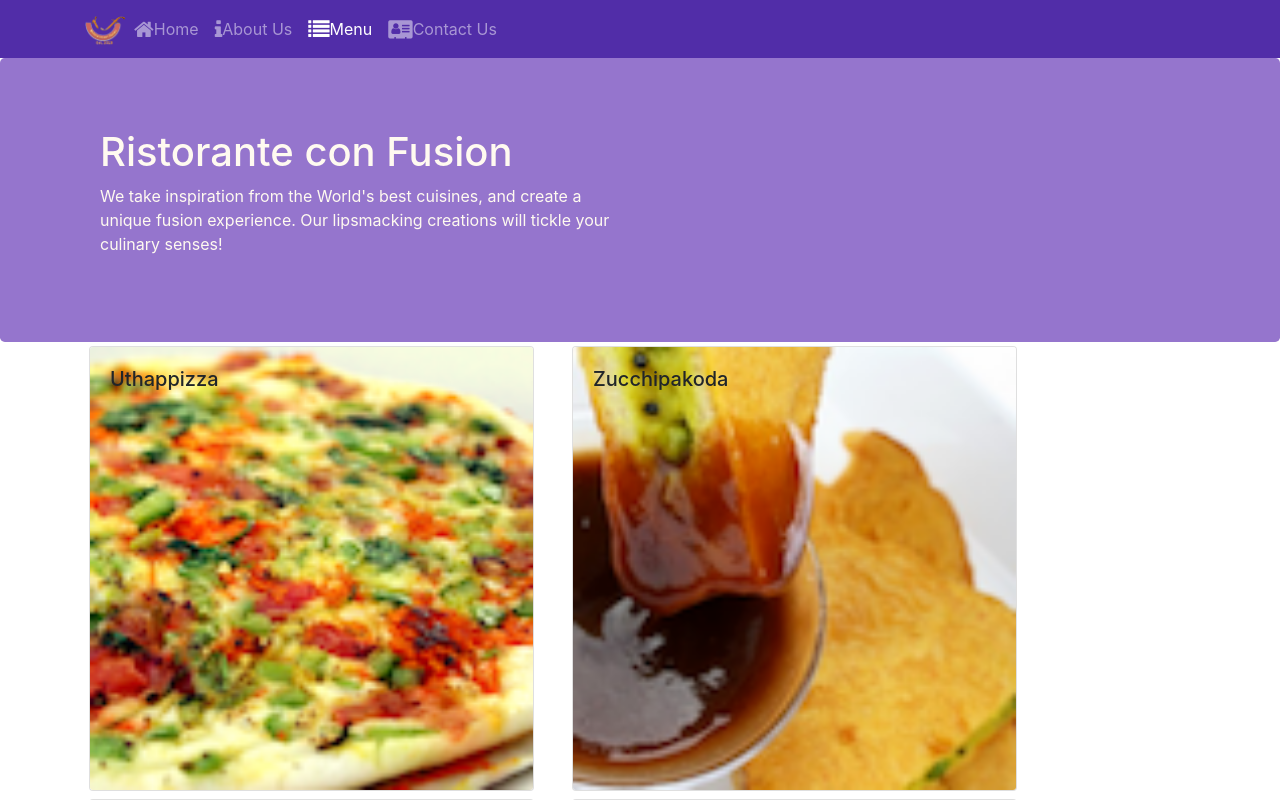
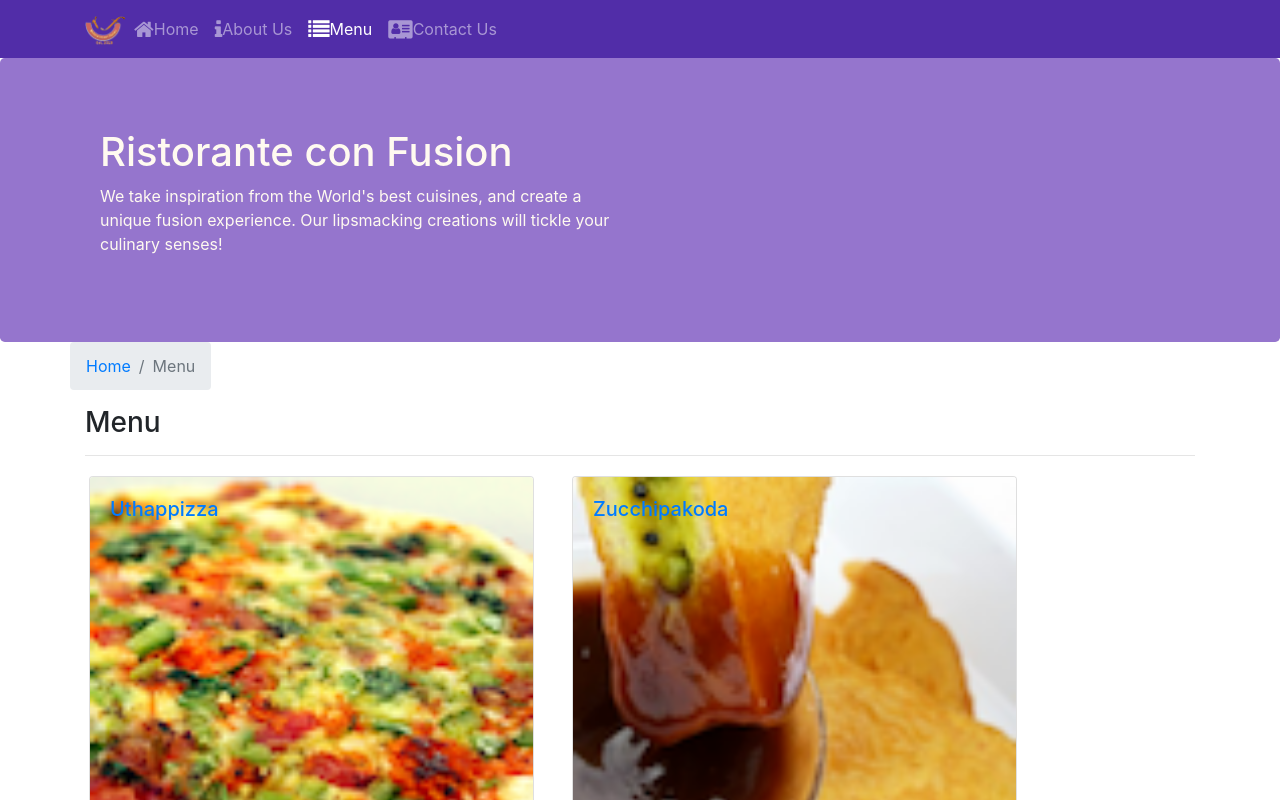
Before and after one commit to ihafkenschiel/react-coursera, a React (Create React App) app in the folder confusion/: page /menu in a window 1280 px wide. Shown: the top 800 px of the page. Built offline with nearby package versions, Linux system fonts and the light colour scheme.

Commit message:
Single page applications part 2 working

```diff
--- a/confusion/src/components/ContactComponent.js
+++ b/confusion/src/components/ContactComponent.js
@@ -1,7 +1,23 @@
 import React from 'react';
+import {Breadcrumb, BreadcrumbItem} from 'reactstrap';
+import {Link} from 'react-router-dom';
 
 function Contact(props) {
   return (<div className="container">
+
+    <div className="row">
+      <Breadcrumb>
+        <BreadcrumbItem>
+          <Link to="/home">Home</Link>
+        </BreadcrumbItem>
+        <BreadcrumbItem active="active">Contact Us</BreadcrumbItem>
+      </Breadcrumb>
+      <div className="col-12">
+        <h3>Contact Us</h3>
+        <hr/>
+      </div>
+    </div>
+
     <div className="row row-content">
       <div className="col-12">
         <h3>Location Information</h3>
--- a/confusion/src/components/DishdetailComponent.js
+++ b/confusion/src/components/DishdetailComponent.js
@@ -1,63 +1,83 @@
 import React from 'react';
-import { Card, CardImg, CardBody, CardTitle, CardText } from 'reactstrap';
+import {
+  Card,
+  CardImg,
+  CardText,
+  CardBody,
+  CardTitle,
+  Breadcrumb,
+  BreadcrumbItem
+} from 'reactstrap';
+import {Link} from 'react-router-dom';
 
-
-  function RenderDish( {dish} ) {
-      return (
-        <div className="col-12 col-md-5 m-1">
+function RenderDish({dish}) {
+  return (<div className="col-12 col-md-5 m-1">
     <Card>
-            <CardImg width="100%" src={dish.image} alt={dish.name} />
+      <CardImg width="100%" src={dish.image} alt={dish.name}/>
       <CardBody>
         <CardTitle>{dish.name}</CardTitle>
         <CardText>{dish.description}</CardText>
       </CardBody>
     </Card>
-        </div>
-      );
+  </div>);
 }
 
-  function RenderComments( {comments} ) {
+function RenderComments({comments}) {
   if (comments != null) {
 
-      const commentsHTML = comments.map((comment) => {
-        return (
-          <ul key={comment.id} className="list-unstyled">
-            <li className="mt-3">{comment.comment}</li>
-            <li className="mt-3">-- {comment.author}, {new Intl.DateTimeFormat('en-US', { year: 'numeric', month: 'short', day: '2-digit'}).format(new Date(Date.parse(comment.date)))}</li>
+    return (<div className="col-12 col-md-5 m-1">
+      <h4>Comments</h4>
+      <ul className="list-unstyled">
+        {
+          comments.map((comment) => {
+            return (<li key={comment.id}>
+              <p>{comment.comment}</p>
+              <p>-- {comment.author}, {
+                  new Intl.DateTimeFormat('en-US', {
+                    year: 'numeric',
+                    month: 'short',
+                    day: '2-digit'
+                  }).format(new Date(Date.parse(comment.date)))
+                }</p>
+            </li>);
+          })
+        }
       </ul>
-        );
-      });
+    </div>);
 
-      return (
-        <div className="col-12 col-md-5 m-1">
-          <h4>Comments</h4>
-          {commentsHTML}
-        </div>
-      );
   } else {
-      return (
-        <div></div>
-      );
+    return (<div></div>);
   }
 }
 
 const DishDetail = (props) => {
 
   if (props.dish != null) {
-      return (
-        <div className="container">
+    return (<div className="container">
       <div className="row">
-            <RenderDish dish={props.dish} />
-            <RenderComments comments={props.dish.comments} />
+        <Breadcrumb>
+          <BreadcrumbItem>
+            <Link to="/menu">Menu</Link>
+          </BreadcrumbItem>
+          <BreadcrumbItem active="active">{props.dish.name}</BreadcrumbItem>
+        </Breadcrumb>
+        <div className="col-12">
+          <h3>{props.dish.name}</h3>
+          <hr/>
         </div>
       </div>
-      )
+      <div className="row">
+        <div className="col-12 col-md-5 m-1">
+          <RenderDish dish={props.dish}/>
+        </div>
+        <div className="col-12 col-md-5 m-1">
+          <RenderComments comments={props.comments}/>
+        </div>
+      </div>
+    </div>);
   } else {
-      return (
-        <div></div>
-      );
+    return (<div></div>);
   }
 }
 
-
 export default DishDetail;
--- a/confusion/src/components/MainComponent.js
+++ b/confusion/src/components/MainComponent.js
@@ -1,15 +1,15 @@
-import React, { Component } from 'react';
+import React, {Component} from 'react';
 import Home from './HomeComponent';
 import Header from './HeaderComponent';
 import Footer from './FooterComponent';
 import Menu from './MenuComponent';
 import Contact from './ContactComponent';
-//import DishDetail from './DishdetailComponent';
-import { DISHES } from '../shared/dishes';
-import { COMMENTS } from '../shared/comments';
-import { PROMOTIONS } from '../shared/promotions';
-import { LEADERS } from '../shared/leaders';
-import { Switch, Route, Redirect } from 'react-router-dom';
+import DishDetail from './DishdetailComponent';
+import {DISHES} from '../shared/dishes';
+import {COMMENTS} from '../shared/comments';
+import {PROMOTIONS} from '../shared/promotions';
+import {LEADERS} from '../shared/leaders';
+import {Switch, Route, Redirect} from 'react-router-dom';
 
 class Main extends Component {
 
@@ -24,33 +24,30 @@ class Main extends Component {
   }
 
   onDishSelect(dishId) {
-    this.setState({ selectedDish: dishId});
+    this.setState({selectedDish: dishId});
   }
 
   render() {
 
     const HomePage = () => {
-      return(
-        <Home
-          dish={ this.state.dishes.filter( (dish) => dish.featured )[0] }
-          promotion={ this.state.promotions.filter( (promo) => promo.featured )[0] }
-          leader={ this.state.leaders.filter( (leader) => leader.featured )[0] }
-         />
-      );
-    }
+      return (<Home dish={this.state.dishes.filter((dish) => dish.featured)[0]} promotion={this.state.promotions.filter((promo) => promo.featured)[0]} leader={this.state.leaders.filter((leader) => leader.featured)[0]}/>);
+    };
 
-    return (
-      <div>
-        <Header />
-        <Switch>
-          <Route path="/home" component={HomePage} />
-          <Route exact path="/menu" component={ () => <Menu dishes={this.state.dishes} />} />
-          <Route exact path="/contactus" component={Contact} />
-          <Redirect to="/home" />
-        </Switch>
-        <Footer />
-      </div>
-    );
+    const DishWithId = ({match}) => {
+      return (<DishDetail dish={this.state.dishes.filter((dish) => dish.id === parseInt(match.params.dishId, 10))[0]} comments={this.state.comments.filter((comment) => comment.dishId === parseInt(match.params.dishId, 10))}/>);
+    };
+
+    return (<div>
+      <Header/>
+      <Switch>
+        <Route path="/home" component={HomePage}/>
+        <Route exact="exact" path="/menu" component={() => <Menu dishes={this.state.dishes}/>}/>
+        <Route path='/menu/:dishId' component={DishWithId}/>
+        <Route exact="exact" path="/contactus" component={Contact}/>
+        <Redirect to="/home"/>
+      </Switch>
+      <Footer/>
+    </div>);
   }
 }
 
--- a/confusion/src/components/MenuComponent.js
+++ b/confusion/src/components/MenuComponent.js
@@ -1,34 +1,50 @@
 import React from 'react';
-import { Card, CardImg, CardImgOverlay, CardTitle } from 'reactstrap';
+import {
+  Card,
+  CardImg,
+  CardImgOverlay,
+  CardTitle,
+  Breadcrumb,
+  BreadcrumbItem
+} from 'reactstrap';
+import {Link} from 'react-router-dom';
 
-function RenderMenuItem ({dish, onClick}) {
-    return (
-        <Card>
-            <CardImg width="100%" src={dish.image} alt={dish.name} />
-            <CardImgOverlay>
-                <CardTitle>{dish.name}</CardTitle>
-            </CardImgOverlay>
-        </Card>
-    );
+function RenderMenuItem({dish, onClick}) {
+  return (<Card>
+    <Link to={`/menu/${dish.id}`}>
+      <CardImg width="100%" src={dish.image} alt={dish.name}/>
+      <CardImgOverlay>
+        <CardTitle>{dish.name}</CardTitle>
+      </CardImgOverlay>
+    </Link>
+  </Card>);
 }
-
 
 const Menu = (props) => { // equivalent to: function Menu(props)
   const menu = props.dishes.map((dish) => {
-    return (
-      <div key={dish.id} className="col-12 col-md-5 m-1">
-        <RenderMenuItem dish={dish} onClick={props.onClick} />
-      </div>
-    );
+    return (<div key={dish.id} className="col-12 col-md-5 m-1">
+      <RenderMenuItem dish={dish}/>
+    </div>);
   });
 
-  return (
-    <div className="container">
-      <div className="row">
-        {menu}
+  return (<div className="container">
+    <div className="row">
+      <Breadcrumb>
+        <BreadcrumbItem>
+          <Link to="/home">Home</Link>
+        </BreadcrumbItem>
+        <BreadcrumbItem active="active">Menu</BreadcrumbItem>
+      </Breadcrumb>
+      <div className="col-12">
+        <h3>Menu</h3>
+        <hr/>
       </div>
     </div>
-  );
+    <div className="row">
+      {menu}
+    </div>
+  </div>);
+
 }
 
 export default Menu;
```
Lines whose indentation alone changed are shown as unchanged.
